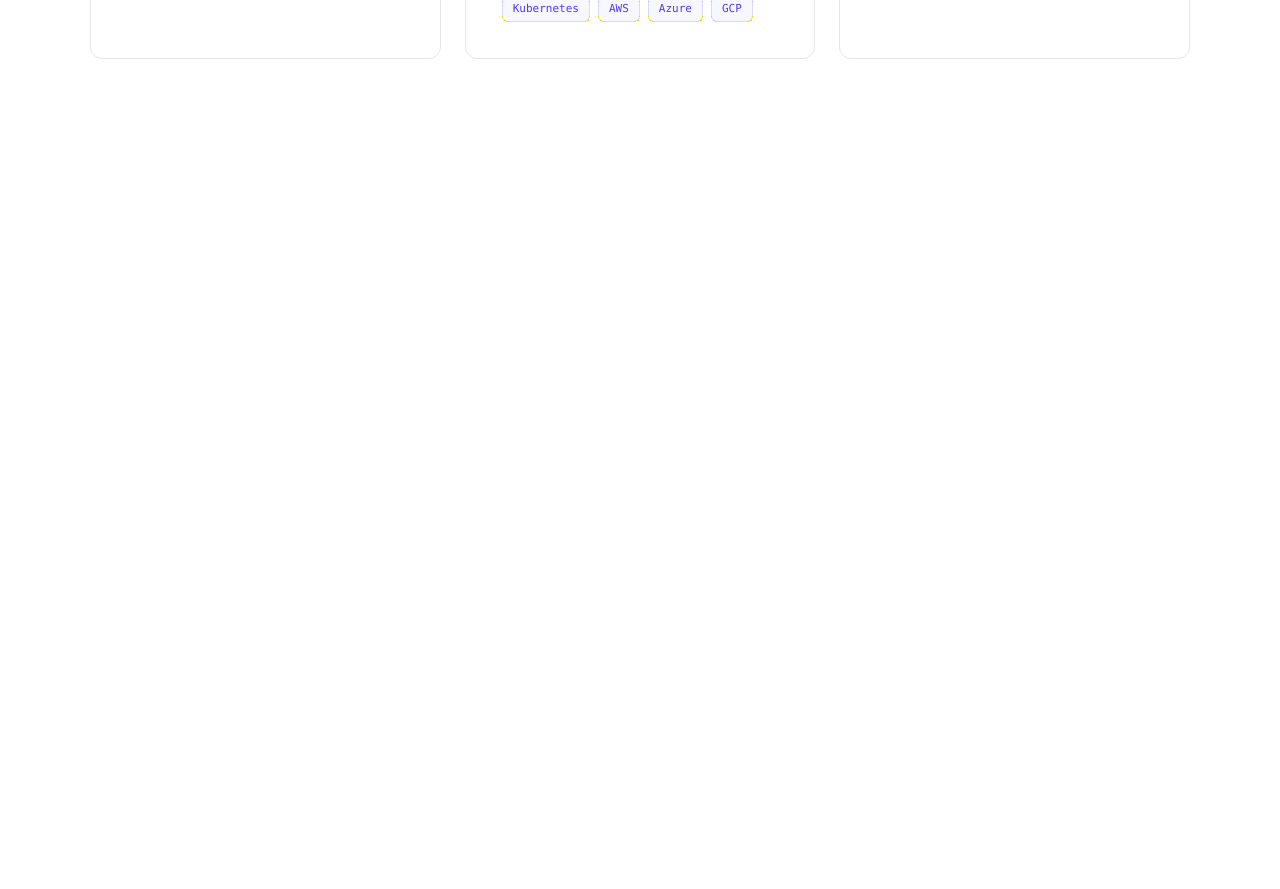
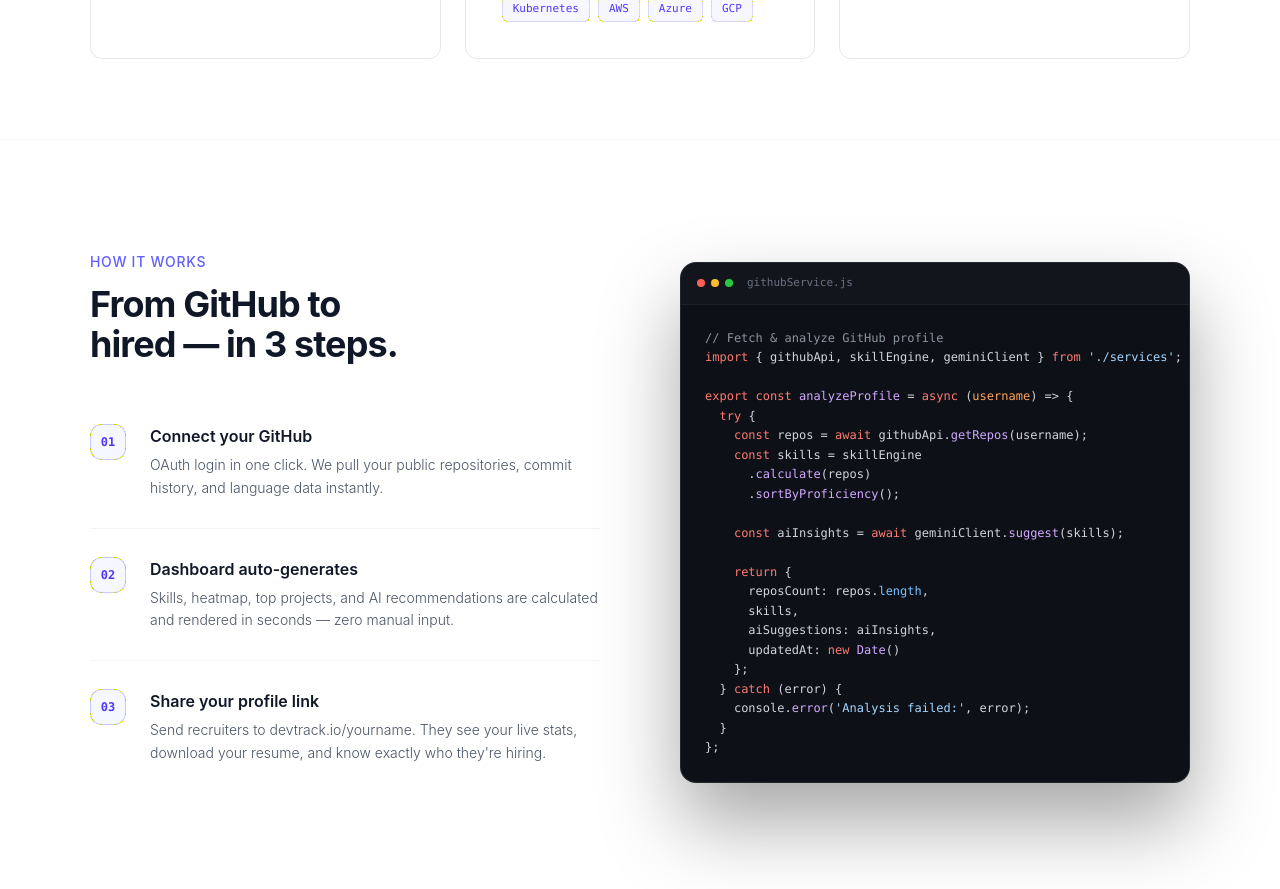
Before and after one commit to manojctrl/Devtrack-ai, a React (Vite) app: page / in a window 1280 px wide. Shown: the part 1420-2309 px from the top of the page. Before the commit the page ends 1559 px from the top, so only its background shows below. Built offline with nearby package versions, Linux system fonts and the light colour scheme.

Commit message:
ADD HOW It Works Section in Landing Page

```diff
--- a/src/Pages/Landing/Landing.jsx
+++ b/src/Pages/Landing/Landing.jsx
@@ -1,3 +1,4 @@
+import HowItWorks from "../../components/HowItWorks/HowItWorks";
 import Navbar from "../../components/Navbar/Navbar";
 
 const Landing = () => {
@@ -165,6 +166,8 @@ const Landing = () => {
 
         </div>
       </section>
+      {/* How It Works Section suru vayo haita  */}
+      <HowItWorks/>
     </div>
   );
 };
--- /dev/null
+++ b/src/components/HowItWorks/HowItWorks.jsx
@@ -0,0 +1,108 @@
+import React from 'react';
+
+const HowItWorks = () => {
+  return (
+    <section className="py-20 md:py-28 px-6 md:px-16 bg-white border-t border-b border-gray-100" id="how">
+      <div className="max-w-[1100px] mx-auto grid grid-cols-1 lg:grid-cols-2 gap-12 lg:gap-20 items-center">
+
+        {/* Left Content (Steps) */}
+        <div>
+          <div className="text-sm font-medium tracking-wider uppercase text-indigo-500 mb-3 reveal">
+            How it works
+          </div>
+          <h2 className="text-3xl md:text-4xl font-bold tracking-tight text-gray-900 mb-8 reveal">
+            From GitHub to <br /> hired — in 3 steps.
+          </h2>
+
+          <div className="flex flex-col">
+            {/* Step 01 */}
+            <div className="flex gap-6 py-7 border-b border-gray-100 reveal">
+              <div className="w-9 h-9 rounded-xl bg-indigo-50/50 border border-indigo-500/30 flex items-center justify-center text-xs font-bold font-mono text-indigo-600 flex-shrink-0">
+                01
+              </div>
+              <div>
+                <div className="text-base font-semibold text-gray-900 mb-1.5">Connect your GitHub</div>
+                <div className="text-sm font-light text-gray-600 leading-relaxed">
+                  OAuth login in one click. We pull your public repositories,
+                  commit history, and language data instantly.
+                </div>
+              </div>
+            </div>
+
+            {/* Step 02 */}
+            <div className="flex gap-6 py-7 border-b border-gray-100 reveal">
+              <div className="w-9 h-9 rounded-xl bg-indigo-50/50 border border-indigo-500/30 flex items-center justify-center text-xs font-bold font-mono text-indigo-600 flex-shrink-0">
+                02
+              </div>
+              <div>
+                <div className="text-base font-semibold text-gray-900 mb-1.5">Dashboard auto-generates</div>
+                <div className="text-sm font-light text-gray-600 leading-relaxed">
+                  Skills, heatmap, top projects, and AI recommendations are
+                  calculated and rendered in seconds — zero manual input.
+                </div>
+              </div>
+            </div>
+
+            {/* Step 03 */}
+            <div className="flex gap-6 py-7 reveal">
+              <div className="w-9 h-9 rounded-xl bg-indigo-50/50 border border-indigo-500/30 flex items-center justify-center text-xs font-bold font-mono text-indigo-600 flex-shrink-0">
+                03
+              </div>
+              <div>
+                <div className="text-base font-semibold text-gray-900 mb-1.5">Share your profile link</div>
+                <div className="text-sm font-light text-gray-600 leading-relaxed">
+                  Send recruiters to devtrack.io/yourname. They see your live
+                  stats, download your resume, and know exactly who they're
+                  hiring.
+                </div>
+              </div>
+            </div>
+          </div>
+        </div>
+
+        {/* Right Content (Code Visual) */}
+<div className="relative reveal w-full max-w-xl mx-auto lg:max-w-none">
+  <div className="bg-[#0D1117] border border-white/10 rounded-2xl overflow-hidden shadow-[0_40px_80px_rgba(0,0,0,0.35)]">
+    {/* Window Titlebar */}
+    <div className="flex items-center gap-1.5 px-4 py-3 border-b border-white/5 bg-white/[0.02]">
+      <div className="w-2 h-2 rounded-full" style={{ background: "#FF5F57" }}></div>
+      <div className="w-2 h-2 rounded-full" style={{ background: "#FEBC2E" }}></div>
+      <div className="w-2 h-2 rounded-full" style={{ background: "#28C840" }}></div>
+      <span className="font-mono text-[11px] text-gray-500 ml-2">githubService.js</span>
+    </div>
+
+    {/* Code Body */}
+    <div className="p-6 font-mono text-xs text-gray-300 leading-relaxed whitespace-pre overflow-x-auto">
+      <span className="text-[#8B949E]">// Fetch & analyze GitHub profile</span>{'\n'}
+      <span className="text-[#FF7B72]">import</span> {'{ githubApi, skillEngine, geminiClient }'} <span className="text-[#FF7B72]">from</span> <span className="text-[#A5D6FF]">'./services'</span>;{'\n\n'}
+
+      <span className="text-[#FF7B72]">export const</span> <span className="text-[#D2A8FF]">analyzeProfile</span> = <span className="text-[#FF7B72]">async</span> (<span className="text-[#FFA657]">username</span>) =&gt; {'{\n'}
+      {'  '}<span className="text-[#FF7B72]">try</span> {'{\n'}
+      {'    '}<span className="text-[#FF7B72]">const</span> repos = <span className="text-[#FF7B72]">await</span> githubApi.<span className="text-[#D2A8FF]">getRepos</span>(username);{'\n'}
+      {'    '}<span className="text-[#FF7B72]">const</span> skills = skillEngine{'\n'}
+      {'      '}.<span className="text-[#D2A8FF]">calculate</span>(repos){'\n'}
+      {'      '}.<span className="text-[#D2A8FF]">sortByProficiency</span>();{'\n\n'}
+
+      {'    '}<span className="text-[#FF7B72]">const</span> aiInsights = <span className="text-[#FF7B72]">await</span> geminiClient.<span className="text-[#D2A8FF]">suggest</span>(skills);{'\n\n'}
+
+      {'    '}<span className="text-[#FF7B72]">return</span> {'{\n'}
+      {'      '}reposCount: repos.<span className="text-[#79C0FF]">length</span>,{'\n'}
+      {'      '}skills,{'\n'}
+      {'      '}aiSuggestions: aiInsights,{'\n'}
+      {'      '}updatedAt: <span className="text-[#FF7B72]">new</span> <span className="text-[#D2A8FF]">Date</span>(){'\n'}
+      {'    '}{'};\n'}
+      {'  '}{'}'} <span className="text-[#FF7B72]">catch</span> (error) {'{\n'}
+      {'    '}console.<span className="text-[#D2A8FF]">error</span>(<span className="text-[#A5D6FF]">'Analysis failed:'</span>, error);{'\n'}
+      {'  '}{'}'}{'\n'}
+      {'};'}
+    </div>
+  </div>
+</div>
+
+
+      </div>
+    </section>
+  );
+};
+
+export default HowItWorks;
```
